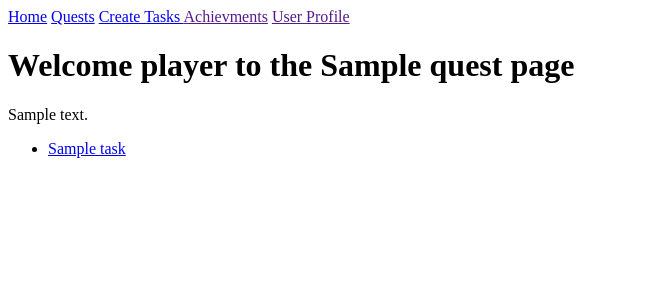
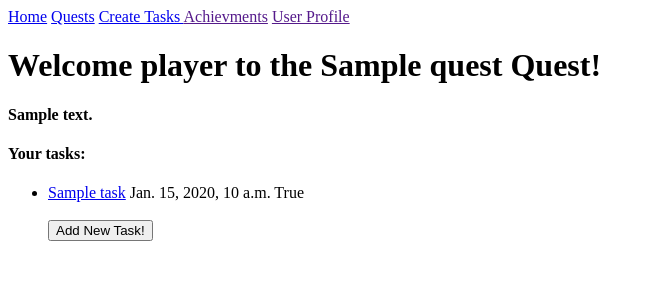
Before and after one commit to MousaArikat/TaskFlow, a Django app: page /quests/1 in a window 1280 px wide. Shown: the top 300 px of the page, without its empty margins (0-654 px from the left). Run offline with Django 5.2, Linux system fonts and the light colour scheme; tables that the repository leaves empty hold one stand-in row (values such as "Sample post").

Commit message:
Feat: fixing the update for the new models also making tasks  redirect to their quest

```diff
--- a/main_app/templates/main_app/quest-details.html
+++ b/main_app/templates/main_app/quest-details.html
@@ -2,13 +2,17 @@
 
 {% block content %}
 
-    <h1>Welcome player to the {{quest}} page</h1>
-    <p> {{quest.description}} </p>
+    <h1>Welcome player to the {{quest}} Quest!</h1>
+    <h4> {{quest.description}} </h4>
+    <h4>Your tasks:</h4>
     <ul>
         {% for task in quest.task_set.all %}
-            <li><a href = {% url "view_task" quest_id=quest.quest_id task_id=task.task_id%}>{{task}}</a></li>
-
+            <li><a href = {% url "view_task" quest_id=quest.quest_id task_id=task.task_id%}>{{task}}</a> {{task.deadline}} {{task.is_completed}}</li>
         {% endfor %}
+        <br>
+        <a href={%url 'create_task'%}>
+            <button>Add New Task!</button>
+        </a>
     </ul>
 
 {% endblock content %}
--- a/main_app/views.py
+++ b/main_app/views.py
@@ -52,7 +52,8 @@ def create_task(request):
         form = TaskForm(request.POST)
         if form.is_valid():
             task = form.save()
-            return redirect(reverse('task_list'))
+            quest_id = task.quest.quest_id
+            return redirect(reverse('view_quest', kwargs = {"quest_id": quest_id}))
         else:
             return render(request, 'main_app/create-task.html', {'form' : form})
     elif request.method == "GET":
@@ -60,13 +61,14 @@ def create_task(request):
         return render(request, 'main_app/create-task.html', {'form' : form})
 
 
-def update_task(request, id):
-    task = Task.objects.get(pk = id)
+def update_task(request, task_id):
+    task = Task.objects.get(pk = task_id)
     if request.method == "POST":
         form = TaskForm(request.POST, instance = task)
         if form.is_valid():
             task = form.save()
-            return redirect(reverse("task_list"))
+            quest_id = task.quest.quest_id
+            return redirect(reverse("view_quest", kwargs = {"quest_id" : quest_id}))
         else:
             return render(request, 'main_app/create-task.html', {'form' : form})
     elif request.method == "GET":
```
